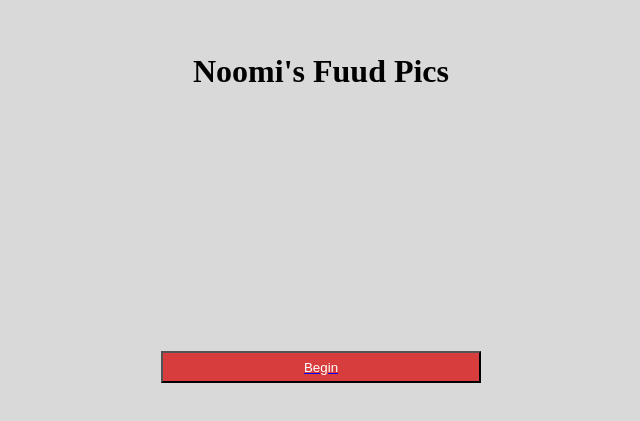
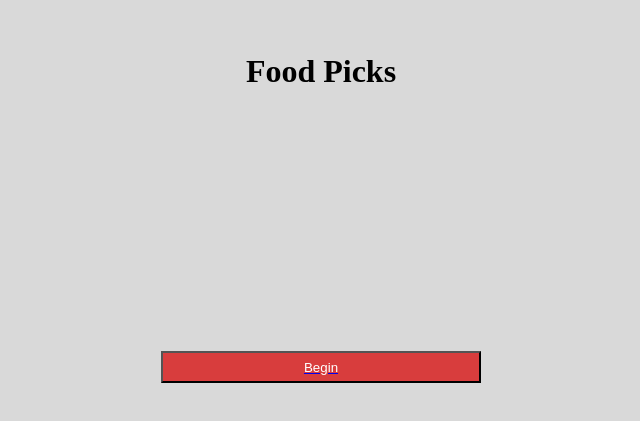
Before and after one commit to MasterChiefRPM/food-picks, an Angular app: page / in a window 1280 px wide. Shown: the part 209-630 px from the top of the page, without its empty margins (319-959 px from the left). Built offline with nearby package versions, Linux system fonts and the light colour scheme.

Commit message:
changed the title

```diff
--- a/src/app/home-page/home-page.component.html
+++ b/src/app/home-page/home-page.component.html
@@ -1,7 +1,7 @@
 <body class="background_color">
     <div class="header">
         <div class="title-container">
-            <h1>Noomi's Fuud Pics</h1>
+            <h1>Food Picks</h1>
         </div>
         <div class="start-button">
             <a routerLink="/question-1">
```
